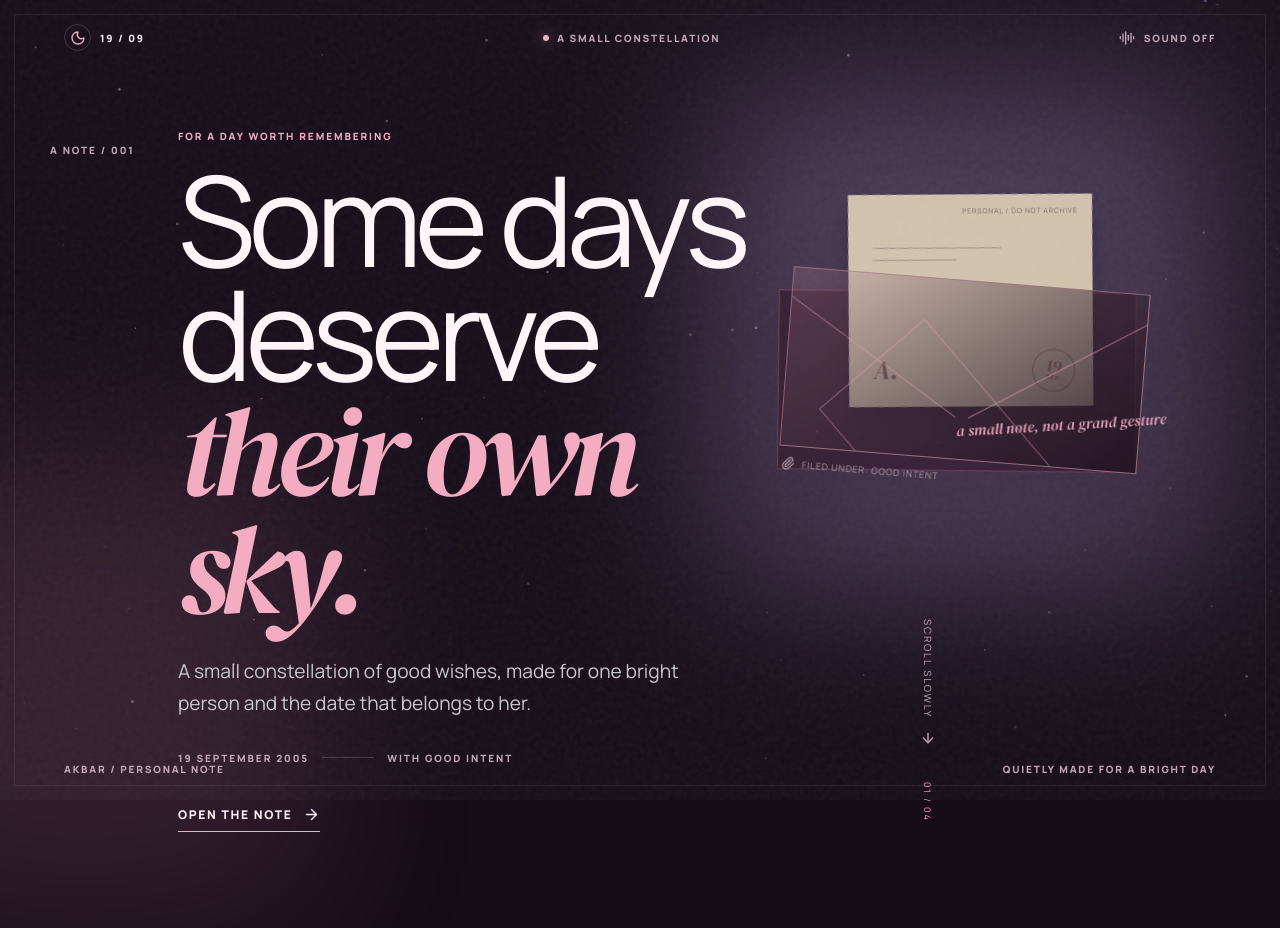
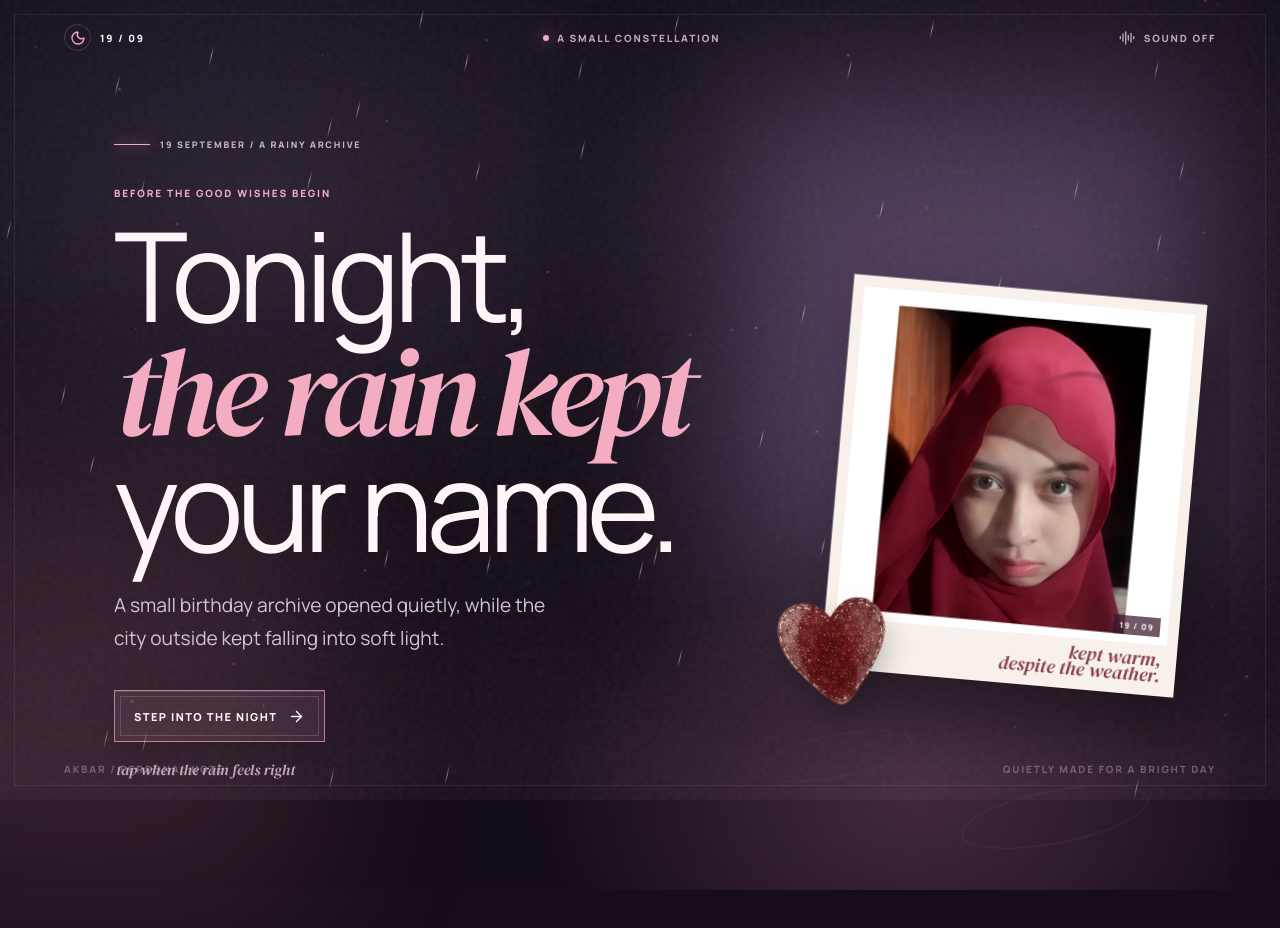
Before and after one commit to akbarnawasunda/san, a React (Vite) app: page / in a window 1280 px wide. Shown: the top 928 px of the page. After the commit the page ends 890 px from the top, so only its background shows below. Built offline with nearby package versions, Linux system fonts and the light colour scheme.

Commit message:
feat: add cinematic rainy birthday prologue

```diff
--- a/src/App.tsx
+++ b/src/App.tsx
@@ -10,12 +10,12 @@ import { useMicrophoneBlow } from "./effects/useMicrophoneBlow";
 import { useStarfield } from "./effects/useStarfield";
 import "./styles/app.css";
 
-type Scene = "opening" | "welcome" | "constellation" | "victory" | "surprise" | "message";
+type Scene = "prologue" | "opening" | "welcome" | "constellation" | "victory" | "surprise" | "message";
 
 function App() {
   const starfieldRef = useStarfield();
   const audio = useAudio();
-  const [scene, setScene] = useState<Scene>("opening");
+  const [scene, setScene] = useState<Scene>("prologue");
   const [completed, setCompleted] = useState<boolean[]>(() => challenges.map(() => false));
   const [activeChallenge, setActiveChallenge] = useState<number | null>(null);
   const [clickProgress, setClickProgress] = useState(0);
@@ -58,6 +58,12 @@ function App() {
 
   const completedCount = completed.filter(Boolean).length;
   const active = activeChallenge === null ? null : challenges[activeChallenge];
+
+  const openOpening = () => {
+    audio.play("click");
+    audio.play("whoosh");
+    setScene("opening");
+  };
 
   const openWelcome = () => {
     audio.play("click");
@@ -156,7 +162,7 @@ function App() {
     setFeedback("");
     setBlown(false);
     setCandleReady(false);
-    setScene("opening");
+    setScene("prologue");
     announce("Kita kembali ke awal.");
   };
 
@@ -193,6 +199,7 @@ function App() {
       <div className="ambient ambient-one" aria-hidden="true" />
       <div className="ambient ambient-two" aria-hidden="true" />
       <div className="grain" aria-hidden="true" />
+      <div className="rain-layer" aria-hidden="true">{Array.from({ length: 58 }, (_, index) => <i key={index} style={{ "--i": index, "--x": `${(index * 37) % 101}%`, "--delay": `${(index % 11) * -0.41}s`, "--duration": `${0.72 + (index % 7) * 0.13}s` } as React.CSSProperties} />)}</div>
       <header className="site-header">
         <button className="wordmark" type="button" onClick={reset} aria-label="Restart experience">
           <span className="wordmark-mark"><Moon size={16} /></span>
@@ -206,6 +213,24 @@ function App() {
       </header>
 
       <div className="scene-wrap">
+        {scene === "prologue" && (
+          <section className="prologue-scene scene-content" aria-labelledby="prologue-title">
+            <div className="prologue-copy">
+              <p className="prologue-kicker">19 SEPTEMBER / A RAINY ARCHIVE</p>
+              <p className="eyebrow">Before the good wishes begin</p>
+              <h1 id="prologue-title">Tonight,<br /><em>the rain kept</em><br />your name.</h1>
+              <p className="lede">A small birthday archive opened quietly, while the city outside kept falling into soft light.</p>
+              <button className="prologue-button" type="button" onClick={openOpening}>Step into the night <ArrowRight size={17} /></button>
+              <span className="prologue-hint">tap when the rain feels right</span>
+            </div>
+            <figure className="prologue-portrait">
+              <div className="prologue-photo-frame"><img src="/memory-assets/portrait-shadow.jpg" alt="Portrait of Sifta in a pink-red hijab with soft dramatic light" /><span>19 / 09</span></div>
+              <figcaption>kept warm,<br />despite the weather.</figcaption>
+              <img className="prologue-heart" src="/memory-assets/glitter-heart.png" alt="" aria-hidden="true" />
+            </figure>
+            <div className="prologue-ripple prologue-ripple-one" aria-hidden="true" /><div className="prologue-ripple prologue-ripple-two" aria-hidden="true" />
+          </section>
+        )}
         {scene === "opening" && (
           <section className="opening-scene scene-content" aria-labelledby="opening-title">
             <div className="opening-index">A NOTE / 001</div>
--- a/src/styles/app.css
+++ b/src/styles/app.css
@@ -480,3 +480,57 @@ h1 em, h2 em { color: var(--champagne); font-family: "DM Serif Display", Georgia
 }
 
 .action-button { transition: transform .2s var(--ease), border-color .2s ease, background .2s ease, color .2s ease, box-shadow .2s ease; }
+
+/* Rainy birthday prologue */
+.rain-layer { position: fixed; z-index: 0; inset: 0; overflow: hidden; pointer-events: none; opacity: .48; mix-blend-mode: screen; }
+.rain-layer::after { content: ""; position: absolute; inset: auto -10% 0; height: 24vh; background: linear-gradient(180deg, transparent, rgba(171, 102, 151, .08)); filter: blur(18px); }
+.rain-layer i { position: absolute; top: -18%; left: var(--x); display: block; width: 1px; height: clamp(14px, 2.6vh, 30px); border-radius: 999px; background: linear-gradient(180deg, rgba(255,255,255,0), rgba(255,235,247,.74), rgba(255,255,255,0)); opacity: calc(.18 + (var(--i) % 5) * .08); transform: rotate(13deg); animation: rainfall var(--duration) linear var(--delay) infinite; }
+.scene-prologue { background: radial-gradient(ellipse at 72% 88%, rgba(245, 148, 189, .11), transparent 29%), radial-gradient(ellipse at 20% 23%, rgba(180, 148, 207, .15), transparent 32%), linear-gradient(145deg, rgba(12, 10, 18, .33), transparent); }
+.scene-prologue .rain-layer { opacity: .7; }
+.scene-prologue .starfield { opacity: .45; }
+.scene-prologue .site-footer { opacity: .45; }
+.prologue-scene { position: relative; display: grid; grid-template-columns: minmax(0, .96fr) minmax(270px, .64fr); align-items: center; gap: clamp(42px, 8vw, 130px); overflow: hidden; }
+.prologue-scene::before { content: ""; position: absolute; z-index: -1; right: -8%; bottom: -20%; width: min(65vw, 860px); height: min(42vw, 520px); border-radius: 50%; background: radial-gradient(ellipse at center, rgba(239, 161, 195, .11), transparent 67%); filter: blur(8px); }
+.prologue-copy { position: relative; z-index: 2; max-width: 700px; padding-left: clamp(0px, 5vw, 70px); }
+.prologue-kicker { display: inline-flex; align-items: center; gap: 10px; margin: 0 0 34px; color: rgba(255,245,248,.72); font-size: 9px; font-weight: 800; letter-spacing: .2em; }
+.prologue-kicker::before { content: ""; width: 36px; height: 1px; background: var(--champagne); box-shadow: 0 0 12px var(--champagne); }
+.prologue-copy .eyebrow { animation: softRise .7s var(--ease) .08s both; }
+.prologue-copy h1 { max-width: 760px; margin-bottom: 27px; font-size: clamp(3.9rem, 9.7vw, 8.8rem); animation: softRise .85s var(--ease) .15s both; }
+.prologue-copy .lede { max-width: 465px; margin-bottom: 36px; color: #d1c6d3; animation: softRise .75s var(--ease) .28s both; }
+.prologue-button { position: relative; display: inline-flex; align-items: center; gap: 11px; min-height: 52px; padding: 0 19px; border: 1px solid rgba(243,172,193,.68); color: var(--paper); background: rgba(242, 166, 194, .1); box-shadow: 0 16px 36px rgba(0,0,0,.16), inset 0 1px 0 rgba(255,255,255,.12); cursor: pointer; font-size: 11px; font-weight: 800; letter-spacing: .13em; text-transform: uppercase; transition: transform .28s var(--ease), background .25s ease, box-shadow .28s ease; animation: softRise .75s var(--ease) .36s both; }
+.prologue-button::before { content: ""; position: absolute; inset: 5px; border: 1px solid rgba(255,245,248,.16); pointer-events: none; }
+.prologue-button:hover { transform: translateY(-5px) rotate(-.5deg); background: rgba(243,172,193,.23); box-shadow: 0 24px 44px rgba(0,0,0,.26), 0 0 0 7px rgba(243,172,193,.05); }
+.prologue-button:active { transform: translateY(-1px) scale(.97); }
+.prologue-hint { display: block; margin: 17px 0 0 2px; color: var(--muted); font-family: "DM Serif Display", Georgia, serif; font-size: 15px; font-style: italic; opacity: .88; animation: softRise .75s var(--ease) .48s both; }
+.prologue-portrait { position: relative; z-index: 1; width: min(100%, 354px); margin: 8vh auto 0; padding: 11px 11px 51px; background: #f8f1eb; box-shadow: 20px 31px 58px rgba(0,0,0,.37), -1px -1px 0 rgba(255,255,255,.35); transform: rotate(5deg); animation: prologuePhotoIn 1.15s var(--ease) .12s both; }
+.prologue-photo-frame { position: relative; overflow: hidden; background: #3a1d31; }
+.prologue-photo-frame::after { content: ""; position: absolute; inset: 0; background: linear-gradient(115deg, rgba(255,255,255,.18), transparent 24% 68%, rgba(255,255,255,.06)); mix-blend-mode: screen; pointer-events: none; }
+.prologue-photo-frame img { display: block; width: 100%; aspect-ratio: 1 / 1; object-fit: cover; filter: saturate(.92) contrast(1.05); }
+.prologue-photo-frame span { position: absolute; z-index: 1; right: 8px; bottom: 8px; padding: 4px 6px; color: #fff8ef; background: rgba(54,18,39,.7); font-size: 8px; font-weight: 800; letter-spacing: .16em; }
+.prologue-portrait figcaption { position: absolute; right: 15px; bottom: 13px; color: #873f4d; font-family: "DM Serif Display", Georgia, serif; font-size: 19px; font-style: italic; line-height: .85; text-align: right; }
+.prologue-heart { position: absolute; z-index: 2; bottom: -37px; left: -41px; width: 108px; filter: drop-shadow(0 15px 14px rgba(0,0,0,.22)); transform: rotate(-13deg); animation: stickerPulse 5.5s ease-in-out infinite; }
+.prologue-ripple { position: absolute; z-index: -1; border: 1px solid rgba(243,172,193,.16); border-radius: 50%; opacity: .62; animation: rainRipple 4.6s ease-out infinite; }
+.prologue-ripple-one { right: 6%; bottom: 5%; width: 208px; height: 58px; transform: rotate(-11deg); }
+.prologue-ripple-two { right: 28%; bottom: 13%; width: 126px; height: 36px; animation-delay: -2.4s; }
+
+@keyframes rainfall { from { transform: translate3d(0, -18vh, 0) rotate(13deg); } to { transform: translate3d(-12vw, 124vh, 0) rotate(13deg); } }
+@keyframes prologuePhotoIn { from { opacity: 0; transform: translateY(46px) rotate(9deg) scale(.92); filter: blur(4px); } to { opacity: 1; transform: translateY(0) rotate(5deg) scale(1); filter: blur(0); } }
+@keyframes rainRipple { 0% { opacity: 0; transform: rotate(-11deg) scale(.7); } 24% { opacity: .52; } 100% { opacity: 0; transform: rotate(-11deg) scale(1.42); } }
+
+@media (max-width: 760px) {
+  .rain-layer { opacity: .35; }.scene-prologue .rain-layer { opacity: .5; }
+  .prologue-scene { display: flex; flex-direction: column; align-items: flex-start; justify-content: center; gap: 22px; padding-top: 122px; padding-bottom: 80px; }
+  .prologue-copy { max-width: 620px; padding: 0; }.prologue-kicker { margin-bottom: 21px; }
+  .prologue-copy h1 { font-size: clamp(3.45rem, 15vw, 5.75rem); }
+  .prologue-copy .lede { margin-bottom: 26px; }
+  .prologue-portrait { align-self: flex-end; width: min(69vw, 310px); margin: 6px 7vw 0 0; }
+  .prologue-ripple-one { right: -10%; bottom: 7%; }.prologue-ripple-two { display: none; }
+}
+
+@media (max-width: 460px) {
+  .rain-layer i { height: 17px; }.prologue-scene { gap: 17px; }.prologue-kicker { font-size: 8px; letter-spacing: .14em; }.prologue-copy h1 { font-size: clamp(3.2rem, 14.2vw, 4.6rem); }.prologue-portrait { width: min(77vw, 294px); margin-right: 4vw; padding: 8px 8px 40px; }.prologue-portrait figcaption { right: 11px; bottom: 10px; font-size: 16px; }.prologue-heart { left: -27px; bottom: -29px; width: 82px; }.prologue-hint { font-size: 14px; }
+}
+
+@media (prefers-reduced-motion: reduce) {
+  .rain-layer { opacity: .2; }.rain-layer i { animation: none; transform: rotate(13deg); }.prologue-copy .eyebrow, .prologue-copy h1, .prologue-copy .lede, .prologue-button, .prologue-hint, .prologue-portrait, .prologue-ripple { animation: none !important; }
+}
```
